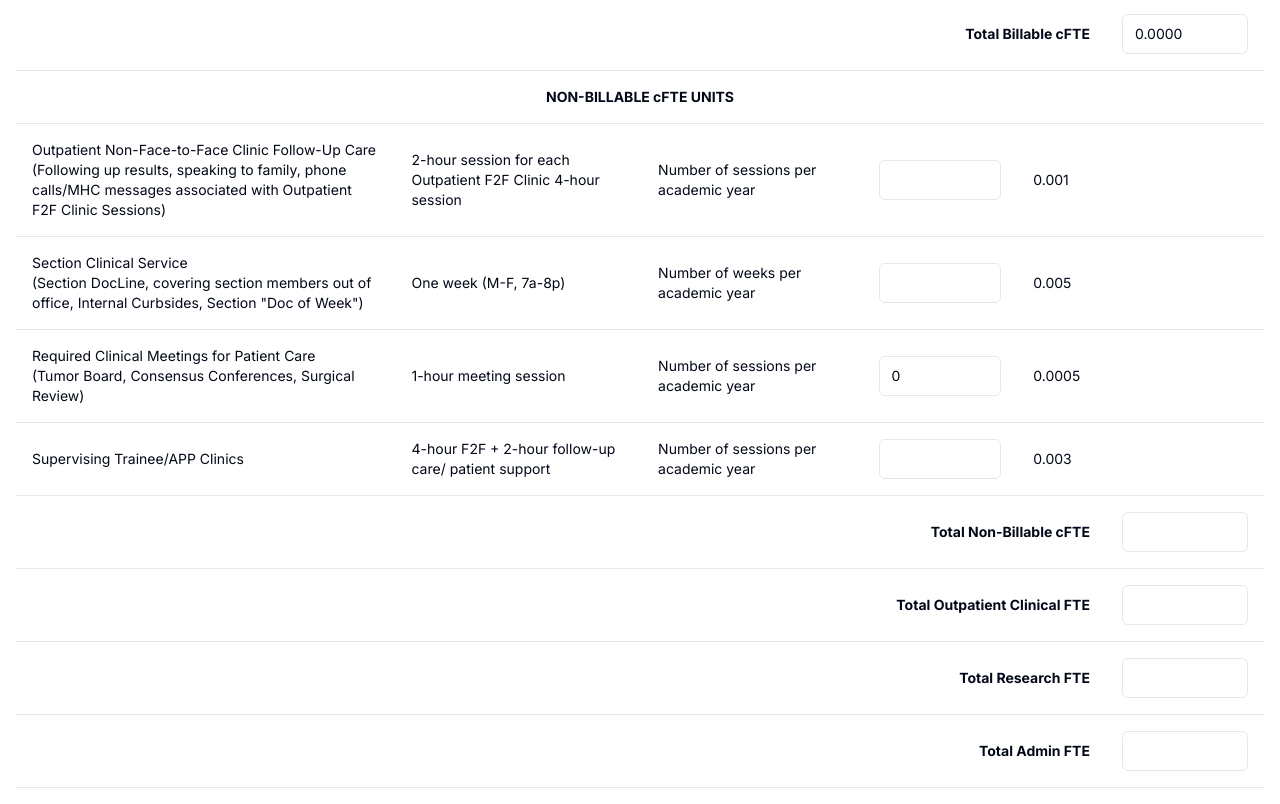
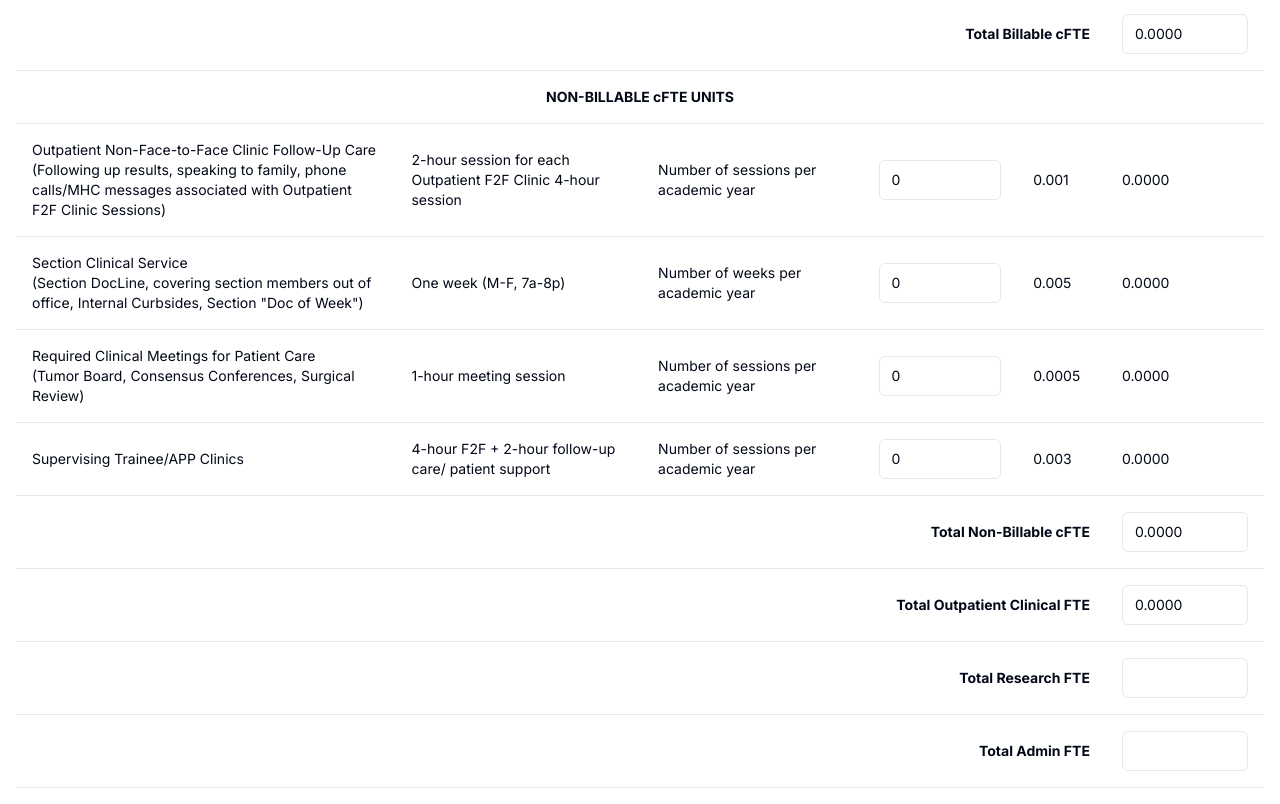
Before and after one commit to edeliscoding/clinicalfteworksheet, a Next.js app: page / in a window 1280 px wide. Shown: the part 680-1484 px from the top of the page. Built offline with nearby package versions, Linux system fonts and the light colour scheme.

Commit message:
finished non-billable

```diff
--- a/src/components/Table.jsx
+++ b/src/components/Table.jsx
@@ -19,8 +19,16 @@ const ClinicalWorkTable = () => {
     { id: "eConsult", multiplier: 0, cFTEValue: 0.0022, total: 0 },
   ]);
 
+  const [nonBillableItems, setNonBillableItems] = useState([
+    { id: "outpatientFollowUp", multiplier: 0, cFTEValue: 0.001, total: 0 },
+    { id: "sectionClinicalService", multiplier: 0, cFTEValue: 0.005, total: 0 },
+    { id: "reqClinicalMeetings", multiplier: 0, cFTEValue: 0.0005, total: 0 },
+    { id: "supervising", multiplier: 0, cFTEValue: 0.003, total: 0 },
+  ]);
+
   const [totalBillableCFTE, setTotalBillableCFTE] = useState(0);
-
+  const [totalNonBillableCFTE, setTotalNonBillableCFTE] = useState(0);
+  const [totalOutpatientCFTE, setTotalOutpatientCFTE] = useState(0);
   const handleMultiplierChange = (id, value) => {
     setBillableItems((prevItems) =>
       prevItems.map((item) =>
@@ -31,10 +39,41 @@ const ClinicalWorkTable = () => {
     );
   };
 
+  const handleMultiplierChangeoNonBillable = (id, value) => {
+    setNonBillableItems((prevItems) =>
+      prevItems.map((item) =>
+        item.id === id
+          ? { ...item, multiplier: value, total: value * item.cFTEValue }
+          : item
+      )
+    );
+  };
+
+  useEffect(() => {
+    const newTotalbillable = billableItems.reduce(
+      (sum, item) => sum + item.total,
+      0
+    );
+    const newTotalNonbillable = nonBillableItems.reduce(
+      (sum, item) => sum + item.total,
+      0
+    );
+    const newTotal = newTotalbillable + newTotalNonbillable;
+    setTotalOutpatientCFTE(newTotal);
+  }, [billableItems, nonBillableItems]);
+
   useEffect(() => {
     const newTotal = billableItems.reduce((sum, item) => sum + item.total, 0);
     setTotalBillableCFTE(newTotal);
   }, [billableItems]);
+
+  useEffect(() => {
+    const newTotal = nonBillableItems.reduce(
+      (sum, item) => sum + item.total,
+      0
+    );
+    setTotalNonBillableCFTE(newTotal);
+  }, [nonBillableItems]);
 
   return (
     <div className="w-full max-w-7xl container p-4">
@@ -221,10 +260,22 @@ const ClinicalWorkTable = () => {
             </TableCell>
             <TableCell>Number of sessions per academic year</TableCell>
             <TableCell>
-              <Input type="number" />
+              {/* <Input type="number" /> */}
+              <Input
+                type="number"
+                value={nonBillableItems[0].multiplier}
+                onChange={(e) =>
+                  handleMultiplierChangeoNonBillable(
+                    "outpatientFollowUp",
+                    Number(e.target.value)
+                  )
+                }
+              />
             </TableCell>
-            <TableCell>0.001</TableCell>
-            <TableCell></TableCell>
+            {/* <TableCell>0.001</TableCell>
+            <TableCell></TableCell> */}
+            <TableCell>{nonBillableItems[0].cFTEValue}</TableCell>
+            <TableCell>{nonBillableItems[0].total.toFixed(4)}</TableCell>
           </TableRow>
           <TableRow>
             <TableCell>
@@ -238,10 +289,20 @@ const ClinicalWorkTable = () => {
             <TableCell>One week (M-F, 7a-8p)</TableCell>
             <TableCell>Number of weeks per academic year</TableCell>
             <TableCell>
-              <Input type="number" />
+              {/* <Input type="number" /> */}
+              <Input
+                type="number"
+                value={nonBillableItems[1].multiplier}
+                onChange={(e) =>
+                  handleMultiplierChangeoNonBillable(
+                    "sectionClinicalService",
+                    Number(e.target.value)
+                  )
+                }
+              />
             </TableCell>
-            <TableCell>0.005</TableCell>
-            <TableCell></TableCell>
+            <TableCell>{nonBillableItems[1].cFTEValue}</TableCell>
+            <TableCell>{nonBillableItems[1].total.toFixed(4)}</TableCell>
           </TableRow>
           <TableRow>
             <TableCell>
@@ -257,14 +318,19 @@ const ClinicalWorkTable = () => {
               {/* <Input type="number" /> */}
               <Input
                 type="number"
-                value={billableItems[1].multiplier}
+                value={nonBillableItems[2].multiplier}
                 onChange={(e) =>
-                  handleMultiplierChange("synchronous", Number(e.target.value))
+                  handleMultiplierChangeoNonBillable(
+                    "reqClinicalMeetings",
+                    Number(e.target.value)
+                  )
                 }
               />
             </TableCell>
-            <TableCell>0.0005</TableCell>
-            <TableCell></TableCell>
+            {/* <TableCell>0.0005</TableCell>
+            <TableCell></TableCell> */}
+            <TableCell>{nonBillableItems[2].cFTEValue}</TableCell>
+            <TableCell>{nonBillableItems[2].total.toFixed(4)}</TableCell>
           </TableRow>
           <TableRow>
             <TableCell>Supervising Trainee/APP Clinics</TableCell>
@@ -273,22 +339,39 @@ const ClinicalWorkTable = () => {
             </TableCell>
             <TableCell>Number of sessions per academic year</TableCell>
             <TableCell>
-              <Input type="number" />
+              {/* <Input type="number" /> */}
+              <Input
+                type="number"
+                value={nonBillableItems[3].multiplier}
+                onChange={(e) =>
+                  handleMultiplierChangeoNonBillable(
+                    "supervising",
+                    Number(e.target.value)
+                  )
+                }
+              />
             </TableCell>
-            <TableCell>0.003</TableCell>
-            <TableCell></TableCell>
+            {/* <TableCell>0.003</TableCell>
+            <TableCell></TableCell> */}
+            <TableCell>{nonBillableItems[3].cFTEValue}</TableCell>
+            <TableCell>{nonBillableItems[3].total.toFixed(4)}</TableCell>
           </TableRow>
           <TableRow>
             <TableCell colSpan={5} className="text-right font-bold">
               Total Non-Billable cFTE
             </TableCell>
             <TableCell>
-              <Input type="number" />
+              {/* <Input type="number" /> */}
               {/* <Input
                 type="number"
                 value={totalBillableCFTE.toFixed(4)}
                 readOnly
               /> */}
+              <Input
+                type="number"
+                value={totalNonBillableCFTE.toFixed(4)}
+                readOnly
+              />
             </TableCell>
           </TableRow>
           <TableRow>
@@ -296,7 +379,12 @@ const ClinicalWorkTable = () => {
               Total Outpatient Clinical FTE
             </TableCell>
             <TableCell>
-              <Input type="number" />
+              {/* <Input type="number" /> */}
+              <Input
+                type="number"
+                value={totalOutpatientCFTE.toFixed(4)}
+                readOnly
+              />
             </TableCell>
           </TableRow>
           <TableRow>
```
